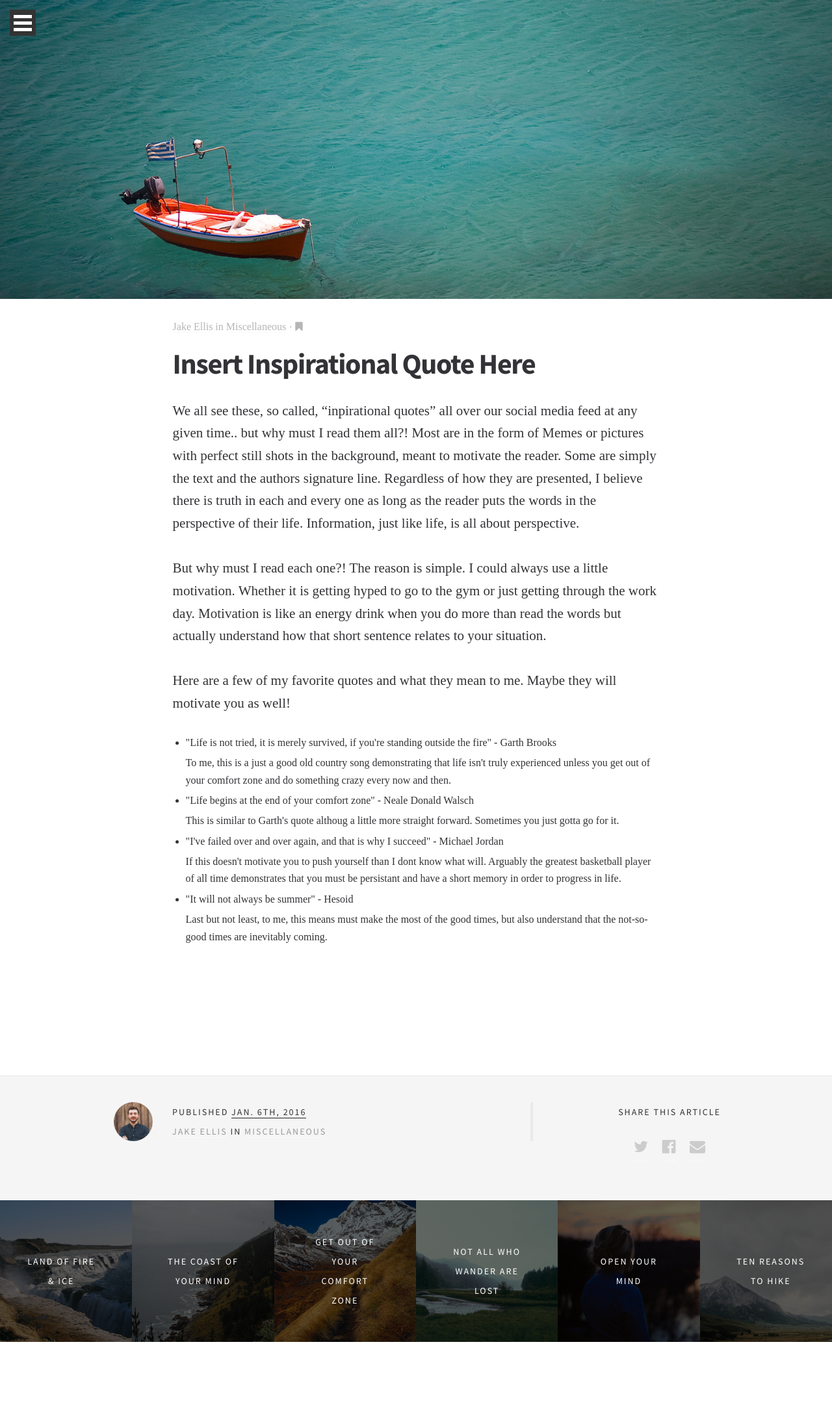
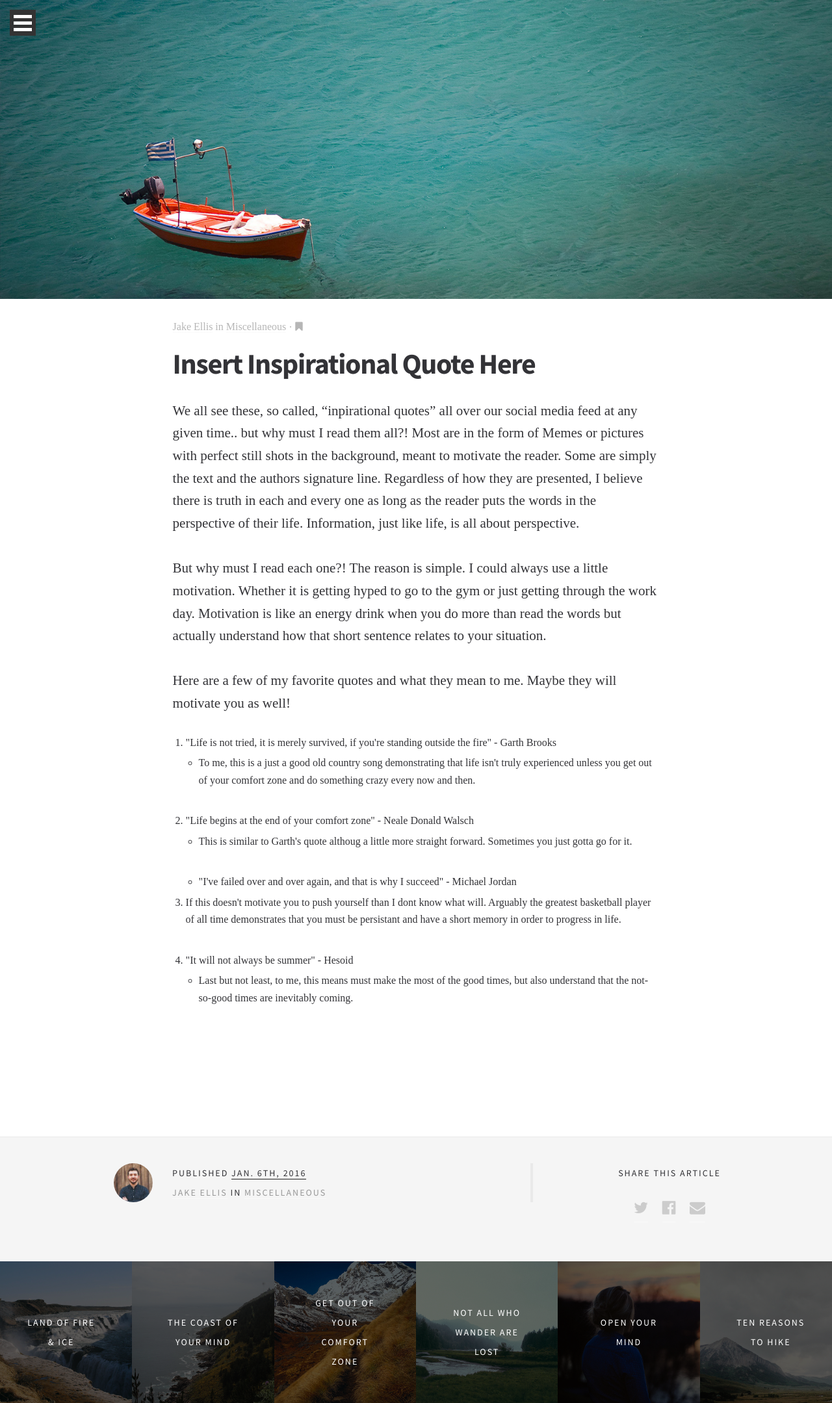
Before and after one commit to EJBlog/EJBlog.github.io, a Jekyll site: the page built from _posts/2016-1-6-inspirational-quotes.md, in a window 1280 px wide. Shown: the whole page at 65% size. Built offline with Jekyll 4.4.1, drawn with Linux system fonts in a browser that asks for light colours; nearby versions of some CDN libraries; some web fonts are replaced.

Commit message:
Update 2016-1-6-inspirational-quotes.md

```diff
--- a/_posts/2016-1-6-inspirational-quotes.md
+++ b/_posts/2016-1-6-inspirational-quotes.md
@@ -12,16 +12,24 @@
 But why must I read each one?! The reason is simple. I could always use a little motivation. Whether it is getting hyped to go to the gym or just getting through the work day. Motivation is like an energy drink when you do more than read the words but actually understand how that short sentence relates to your situation.
 <br><br>
 Here are a few of my favorite quotes and what they mean to me. Maybe they will motivate you as well!
-<ul>
+<ol>
   <li>"Life is not tried, it is merely survived, if you're standing outside the fire" - Garth Brooks</li>
-    To me, this is a just a good old country song demonstrating that life isn't truly experienced unless you get out of your comfort zone and do something crazy every now and then.
+    <ul>
+      <li>To me, this is a just a good old country song demonstrating that life isn't truly experienced unless you get out of your           comfort zone and do something crazy every now and then.</li>
+    </ul>
   <br>
   <li>"Life begins at the end of your comfort zone" - Neale Donald Walsch</li>
-  This is similar to Garth's quote althoug a little more straight forward. Sometimes you just gotta go for it.
+      <ul>
+        <li>This is similar to Garth's quote althoug a little more straight forward. Sometimes you just gotta go for it.</li>
+      </ul>
   <br>
-  <li>"I've failed over and over again, and that is why I succeed" - Michael Jordan </li>
-  If this doesn't motivate you to push yourself than I dont know what will. Arguably the greatest basketball player of all time demonstrates that you must be persistant and have a short memory in order to progress in life.
+      <ul>
+        <li>"I've failed over and over again, and that is why I succeed" - Michael Jordan </li>
+      </ul>
+  <li>If this doesn't motivate you to push yourself than I dont know what will. Arguably the greatest basketball player of all time demonstrates that you must be persistant and have a short memory in order to progress in life.</li>
   <br>
   <li>"It will not always be summer" - Hesoid </li>
-  Last but not least, to me, this means must make the most of the good times, but also understand that the not-so-good times are inevitably coming.
-</ul>
+      <ul>
+        <li>Last but not least, to me, this means must make the most of the good times, but also understand that the not-so-good times         are inevitably coming.</li>
+      </ul>
+</ol>
```
